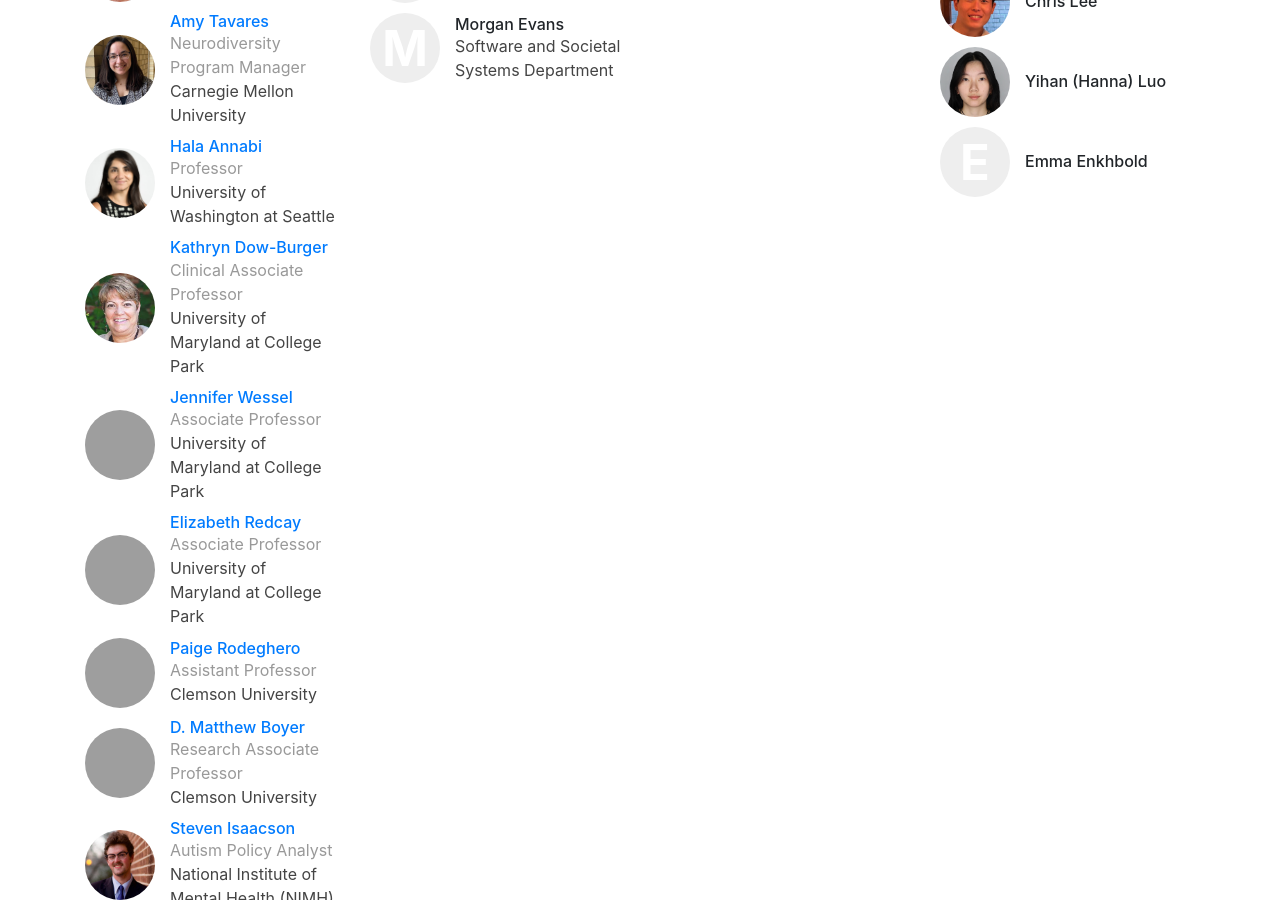
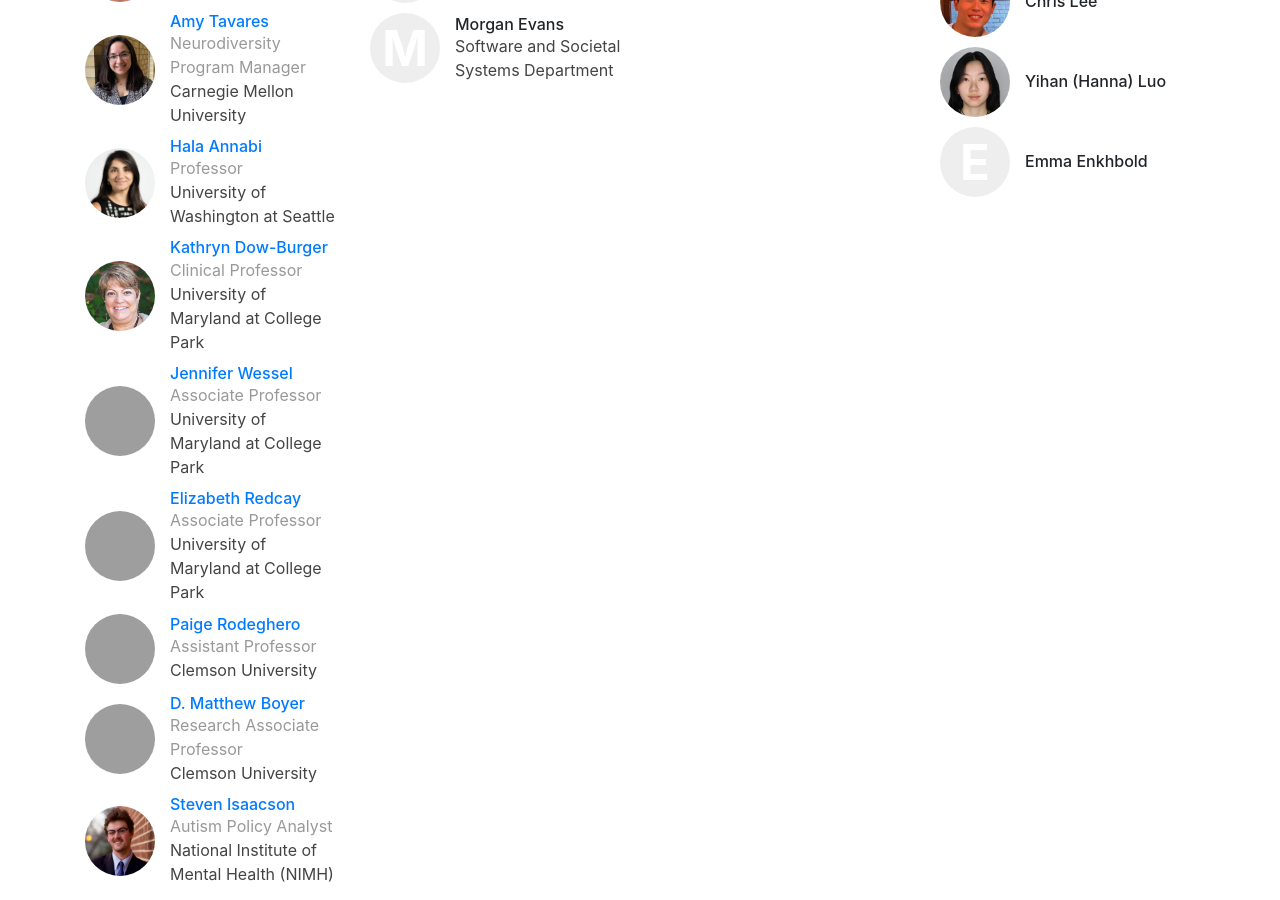
Before and after one commit to cmu-variability/cmu-variability.github.io, a Jekyll site: the page built from index.html, in a window 1280 px wide and 900 px high, scrolled down 3375 px, cut to the strip 0-900 px from the top of the window. Built offline with Jekyll 4.4.1, drawn with Linux system fonts in a browser that asks for light colours; grey boxes are pictures that could not be loaded.

Commit message:
Title change.

```diff
--- a/_data/people.yml
+++ b/_data/people.yml
@@ -295,7 +295,7 @@ collaborator-hala-annabi:
 collaborator-kathy-dow-burger:
    display_name: "Kathryn Dow-Burger"
    role: collab
-   bio: Clinical Associate Professor
+   bio: Clinical Professor
    org: University of Maryland at College Park
    webpage: "https://hesp.umd.edu/facultyprofile/dow-burger/kathy"
    image: /img/people/dow-burger.jpg
```
